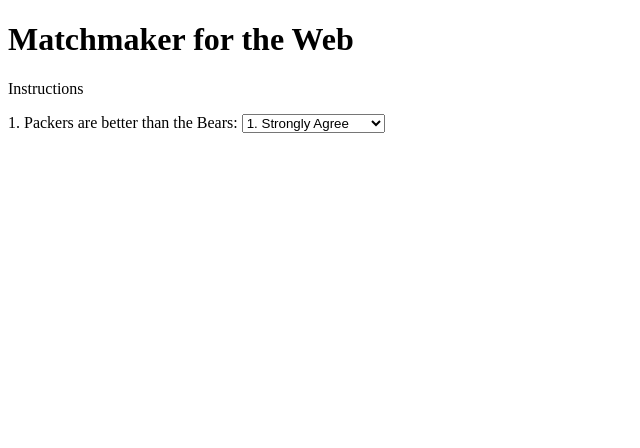
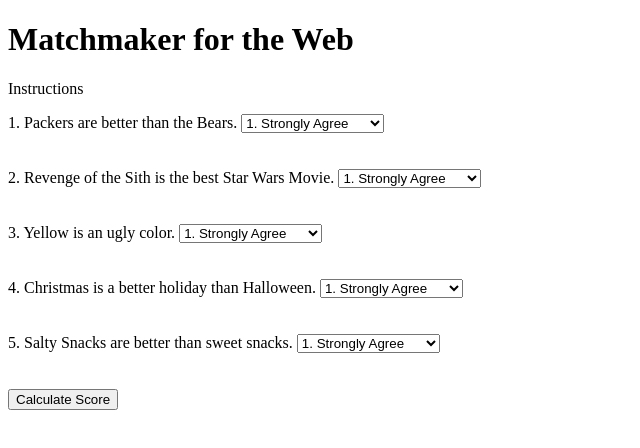
Before and after one commit to NitCabbage/MatchMakerForTheWeb, a plain HTML site: page index.html in a window 1280 px wide. Shown: the whole page, without its empty margins (0-640 px from the left). Drawn offline with Linux system fonts and the light colour scheme.

Commit message:
Update index.html

```diff
--- a/index.html
+++ b/index.html
@@ -9,17 +9,57 @@
     <h1>Matchmaker for the Web</h1>
     <p>Instructions</p>
 
-    <label for="Packers are better than the Bears">1. Packers are better than the Bears:</label>
+    <label for="Packers are better than the Bears">1. Packers are better than the Bears.</label>
+    <select id="q1">
+      <option value="5">1. Strongly Agree</option>
+      <option value="4">2. Agree</option>
+      <option value="3">3. Neutral</option>
+      <option value="2">4. Disagree</option>
+      <option value="1">5. Strongly Disagree</option>
+    </select>
+    <br /> <br /> <br />
 
-    <select id="cars">
-      <option value="Strongly Agree">1. Strongly Agree</option>
-      <option value="Agree">2. Agree</option>
-      <option value="Neutral">3. Neutral</option>
-      <option value="Disagree">4. Disagree</option>
-      <option value="Strongly Disagree">5. Strongly Disagree</option>
+    <label for="Revenge of the Sith is the Best Star Wars Movie">2. Revenge of the Sith is the best Star Wars Movie.</label>
+    <select id="q2">
+      <option value="5">1. Strongly Agree</option>
+      <option value="4">2. Agree</option>
+      <option value="3">3. Neutral</option>
+      <option value="2">4. Disagree</option>
+      <option value="1">5. Strongly Disagree</option>
+    </select>
+    <br /> <br /> <br />
+
+    <label for="Yellow is an ugly color">3. Yellow is an ugly color.</label>
+    <select id="q3">
+      <option value="5">1. Strongly Agree</option>
+      <option value="4">2. Agree</option>
+      <option value="3">3. Neutral</option>
+      <option value="2">4. Disagree</option>
+      <option value="1">5. Strongly Disagree</option>
+    </select>
+    <br /> <br /> <br />
+
+    <label for="Christmas is a better holiday than Halloween">4. Christmas is a better holiday than Halloween.</label>
+    <select id="q4">
+      <option value="5">1. Strongly Agree</option>
+      <option value="4">2. Agree</option>
+      <option value="3">3. Neutral</option>
+      <option value="2">4. Disagree</option>
+      <option value="1">5. Strongly Disagree</option>
+    </select>
+    <br /> <br /> <br />
+
+    <label for="Salty snacks are better than sweet snacks.">5. Salty Snacks are better than sweet snacks.</label>
+    <select id="q5">
+      <option value="5">1. Strongly Agree</option>
+      <option value="4">2. Agree</option>
+      <option value="3">3. Neutral</option>
+      <option value="2">4. Disagree</option>
+      <option value="1">5. Strongly Disagree</option>
     </select>
 
-
+    <br /> <br /> <br />
+<button>Calculate Score</button>
 
 </body>
 
```
